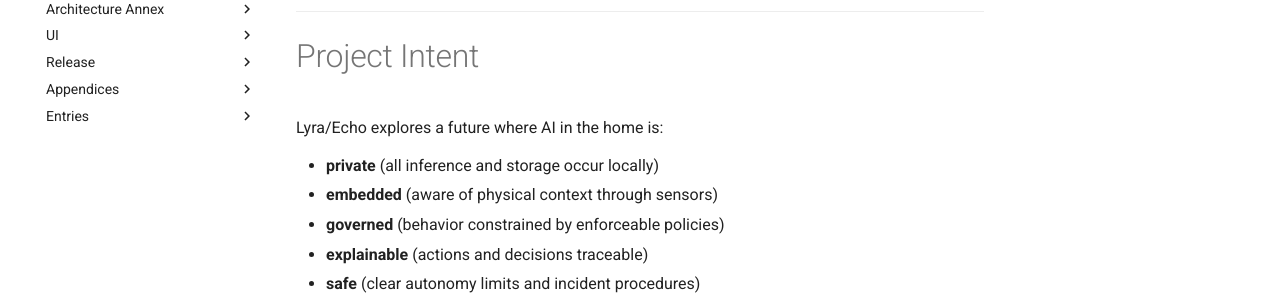
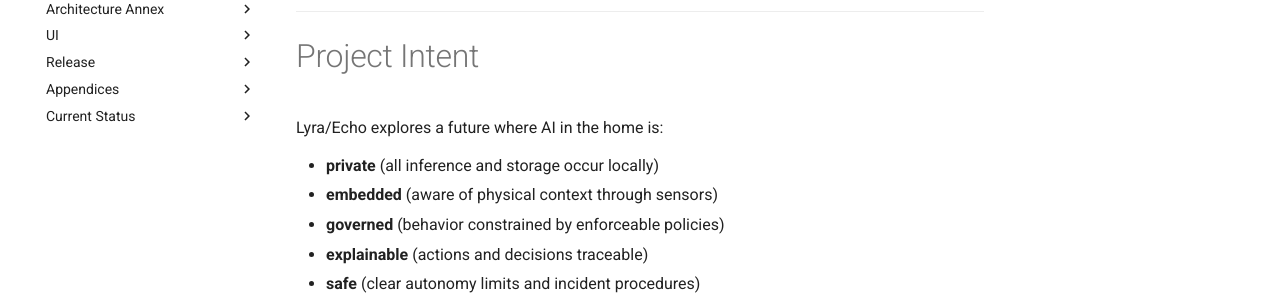
Before and after one commit to austin-206/lyra-echo, an MkDocs documentation site: the page built from docs/index.md, in a window 1280 px wide. Shown: the part 318-618 px from the top of the page. Built offline with MkDocs 1.6.1 and Material for MkDocs 9.7.7, drawn with Linux system fonts in a browser that asks for light colours.

Commit message:
Update recent docs (2025-11-22)

```diff
--- a/mkdocs.yml
+++ b/mkdocs.yml
@@ -84,7 +84,7 @@ nav:
       - Reference Material: docs/appendices/reference.md
       - Glossary: docs/appendices/reference-appendix.md
 
-  - Entries:
+  - Current Status:
       - Template (2025-11-10): entries/2025-11-10-template.md
       - Open-WebUI, vLLM, and Household Memory (2025-11-20): entries/2025-11-20.md
 
```
